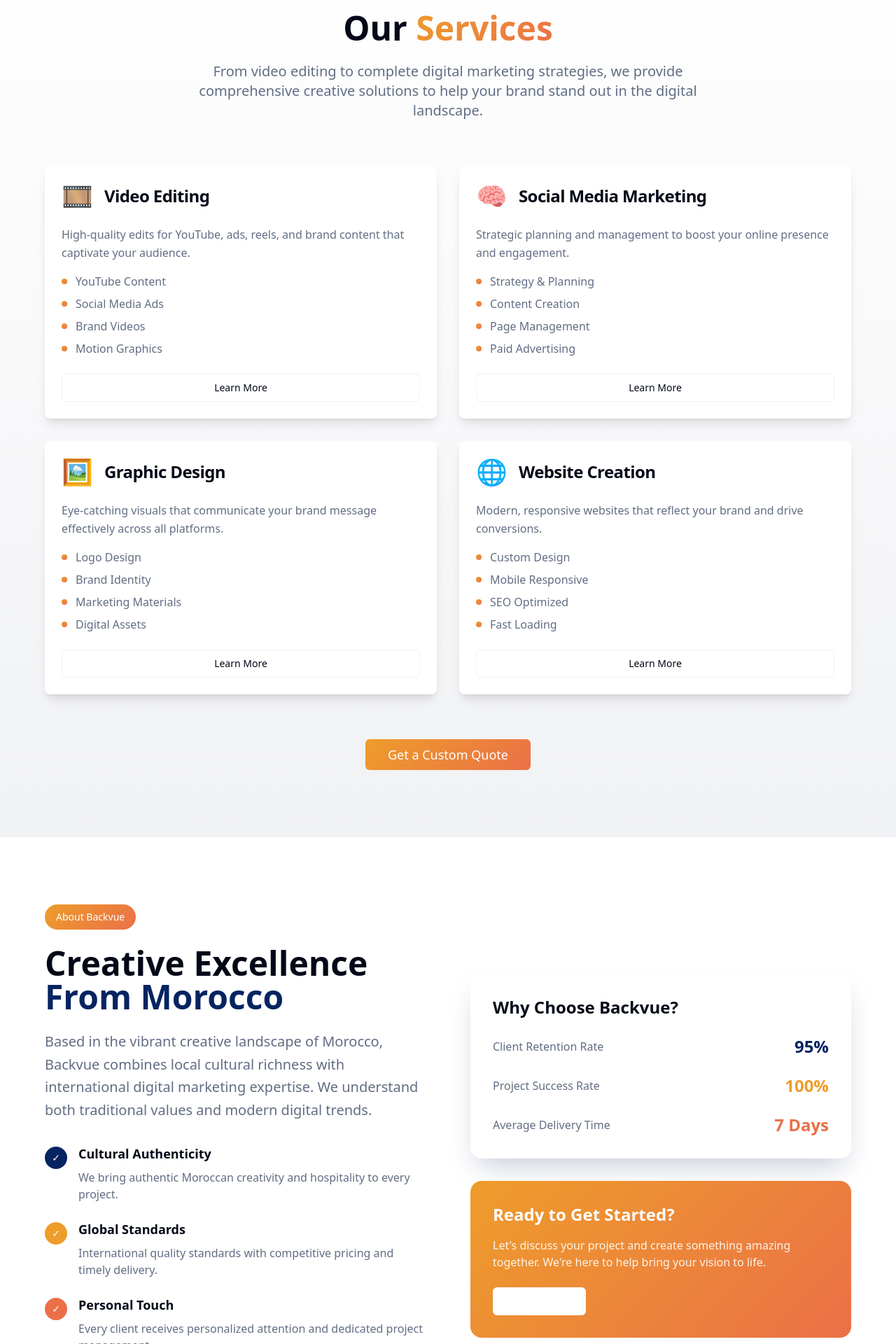
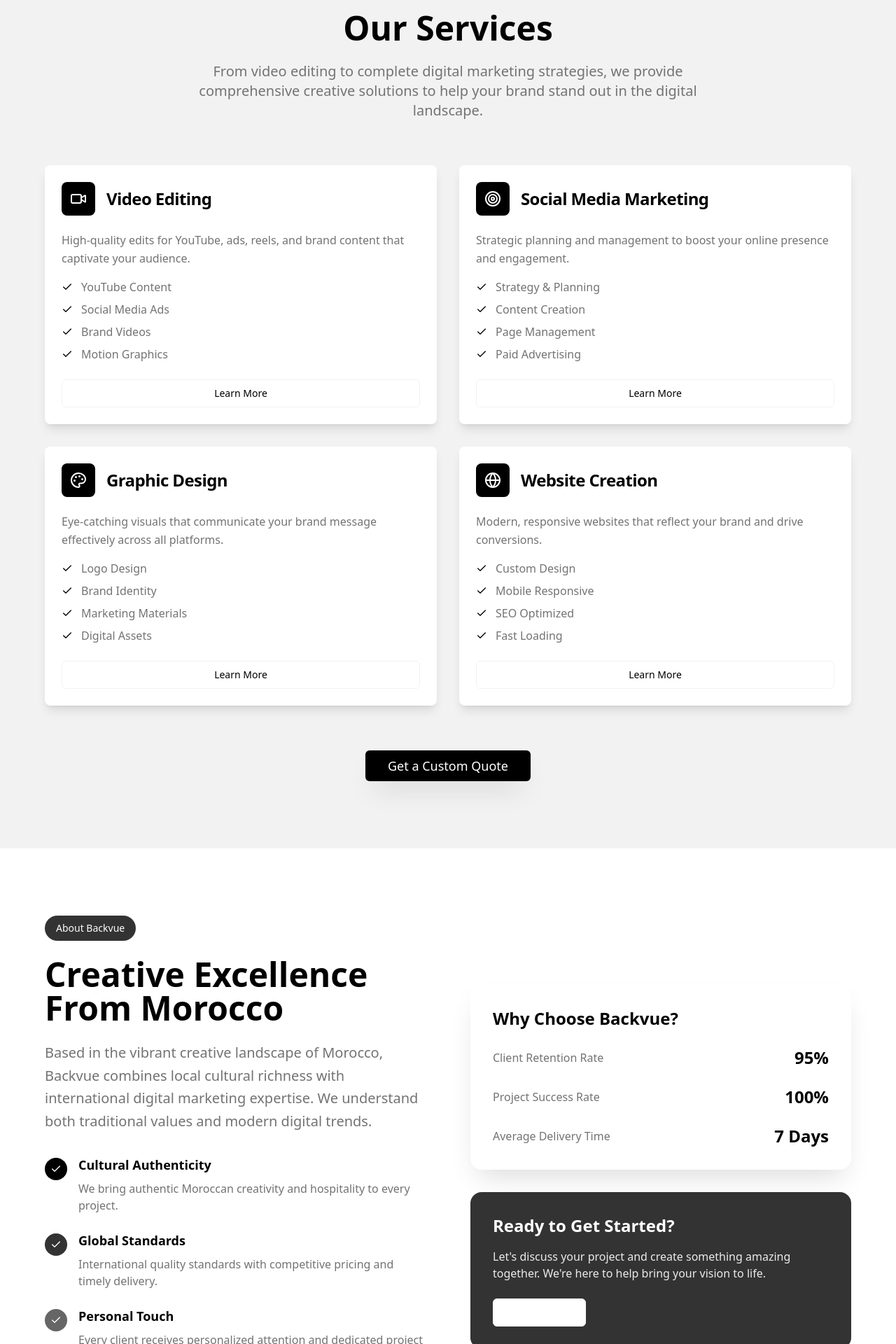
Before and after one commit to ayoubmp44/moroccan-creative-spark, a React (Vite) app: page / in a window 1280 px wide. Shown: the part 880-2800 px from the top of the page at 70% size. Built offline with nearby package versions, Linux system fonts and the light colour scheme.

Commit message:
Refactor: Apply black and white theme
Implement the black and white theme conversion as per the detailed plan. This includes updating color schemes, replacing emojis with icons, integrating the logo, and refining styling across various components for a clean, professional look.

```diff
--- a/src/components/About.tsx
+++ b/src/components/About.tsx
@@ -1,4 +1,5 @@
 import { Button } from "@/components/ui/button";
+import { Check } from "lucide-react";
 
 export const About = () => {
   return (
@@ -7,7 +8,7 @@ export const About = () => {
         <div className="grid grid-cols-1 lg:grid-cols-2 gap-16 items-center max-w-6xl mx-auto">
           {/* Content */}
           <div>
-            <div className="inline-flex items-center px-4 py-2 rounded-full bg-gradient-warm text-secondary-foreground text-sm font-medium mb-6">
+            <div className="inline-flex items-center px-4 py-2 rounded-full bg-secondary text-secondary-foreground text-sm font-medium mb-6">
               About Backvue
             </div>
 
@@ -25,7 +26,7 @@ export const About = () => {
             <div className="space-y-6 mb-8">
               <div className="flex items-start gap-4">
                 <div className="w-8 h-8 rounded-full bg-primary flex items-center justify-center flex-shrink-0 mt-1">
-                  <span className="text-primary-foreground text-sm">✓</span>
+                  <Check className="w-4 h-4 text-primary-foreground" />
                 </div>
                 <div>
                   <h3 className="font-semibold text-lg mb-2">Cultural Authenticity</h3>
@@ -35,7 +36,7 @@ export const About = () => {
 
               <div className="flex items-start gap-4">
                 <div className="w-8 h-8 rounded-full bg-secondary flex items-center justify-center flex-shrink-0 mt-1">
-                  <span className="text-secondary-foreground text-sm">✓</span>
+                  <Check className="w-4 h-4 text-secondary-foreground" />
                 </div>
                 <div>
                   <h3 className="font-semibold text-lg mb-2">Global Standards</h3>
@@ -45,7 +46,7 @@ export const About = () => {
 
               <div className="flex items-start gap-4">
                 <div className="w-8 h-8 rounded-full bg-accent flex items-center justify-center flex-shrink-0 mt-1">
-                  <span className="text-accent-foreground text-sm">✓</span>
+                  <Check className="w-4 h-4 text-accent-foreground" />
                 </div>
                 <div>
                   <h3 className="font-semibold text-lg mb-2">Personal Touch</h3>
@@ -71,20 +72,20 @@ export const About = () => {
               <div className="space-y-6">
                 <div className="flex justify-between items-center">
                   <span className="text-muted-foreground">Client Retention Rate</span>
-                  <span className="text-2xl font-bold text-primary">95%</span>
+                  <span className="text-2xl font-bold text-foreground">95%</span>
                 </div>
                 <div className="flex justify-between items-center">
                   <span className="text-muted-foreground">Project Success Rate</span>
-                  <span className="text-2xl font-bold text-secondary">100%</span>
+                  <span className="text-2xl font-bold text-foreground">100%</span>
                 </div>
                 <div className="flex justify-between items-center">
                   <span className="text-muted-foreground">Average Delivery Time</span>
-                  <span className="text-2xl font-bold text-accent">7 Days</span>
+                  <span className="text-2xl font-bold text-foreground">7 Days</span>
                 </div>
               </div>
             </div>
 
-            <div className="bg-gradient-warm rounded-2xl p-8 text-secondary-foreground">
+            <div className="bg-secondary rounded-2xl p-8 text-secondary-foreground">
               <h3 className="text-2xl font-bold mb-4">Ready to Get Started?</h3>
               <p className="mb-6 opacity-90">
                 Let's discuss your project and create something amazing together.
--- a/src/components/Navbar.tsx
+++ b/src/components/Navbar.tsx
@@ -1,5 +1,6 @@
 import { Button } from "@/components/ui/button";
 import { useState } from "react";
+import logoSimple from "@/assets/logo-simple.svg";
 
 export const Navbar = () => {
   const [isMenuOpen, setIsMenuOpen] = useState(false);
@@ -17,8 +18,12 @@ export const Navbar = () => {
       <div className="container mx-auto px-6">
         <div className="flex items-center justify-between h-16">
           {/* Logo */}
-          <div className="font-bold text-2xl">
-            <span className="bg-gradient-warm bg-clip-text text-transparent">Backvue</span>
+          <div className="flex items-center">
+            <img
+              src={logoSimple}
+              alt="Backvue"
+              className="h-8 w-auto"
+            />
           </div>
 
           {/* Desktop Menu */}
--- a/src/components/Services.tsx
+++ b/src/components/Services.tsx
@@ -1,27 +1,28 @@
 import { Button } from "@/components/ui/button";
 import { Card, CardContent, CardDescription, CardHeader, CardTitle } from "@/components/ui/card";
+import { Video, Target, Palette, Globe, Check } from "lucide-react";
 
 const services = [
   {
-    icon: "🎞️",
+    icon: Video,
     title: "Video Editing",
     description: "High-quality edits for YouTube, ads, reels, and brand content that captivate your audience.",
     features: ["YouTube Content", "Social Media Ads", "Brand Videos", "Motion Graphics"]
   },
   {
-    icon: "🧠",
+    icon: Target,
     title: "Social Media Marketing",
     description: "Strategic planning and management to boost your online presence and engagement.",
     features: ["Strategy & Planning", "Content Creation", "Page Management", "Paid Advertising"]
   },
   {
-    icon: "🖼️",
+    icon: Palette,
     title: "Graphic Design",
     description: "Eye-catching visuals that communicate your brand message effectively across all platforms.",
     features: ["Logo Design", "Brand Identity", "Marketing Materials", "Digital Assets"]
   },
   {
-    icon: "🌐",
+    icon: Globe,
     title: "Website Creation",
     description: "Modern, responsive websites that reflect your brand and drive conversions.",
     features: ["Custom Design", "Mobile Responsive", "SEO Optimized", "Fast Loading"]
@@ -30,11 +31,11 @@ const services = [
 
 export const Services = () => {
   return (
-    <section className="py-24 bg-gradient-subtle">
+    <section className="py-24 bg-muted">
       <div className="container mx-auto px-6">
         <div className="text-center mb-16">
           <h2 className="text-4xl md:text-5xl font-bold mb-6">
-            Our <span className="bg-gradient-warm bg-clip-text text-transparent">Services</span>
+            Our <span className="text-primary">Services</span>
           </h2>
           <p className="text-xl text-muted-foreground max-w-3xl mx-auto">
             From video editing to complete digital marketing strategies, we provide comprehensive
@@ -47,7 +48,9 @@ export const Services = () => {
             <Card key={index} className="group hover:shadow-elegant transition-all duration-300 hover:-translate-y-2 border-0 shadow-lg">
               <CardHeader className="pb-4">
                 <div className="flex items-center gap-4 mb-4">
-                  <div className="text-4xl">{service.icon}</div>
+                  <div className="w-12 h-12 bg-primary rounded-lg flex items-center justify-center">
+                    <service.icon className="w-6 h-6 text-primary-foreground" />
+                  </div>
                   <CardTitle className="text-2xl group-hover:text-primary transition-colors">
                     {service.title}
                   </CardTitle>
@@ -60,7 +63,7 @@ export const Services = () => {
                 <ul className="space-y-2 mb-6">
                   {service.features.map((feature, idx) => (
                     <li key={idx} className="flex items-center gap-3">
-                      <div className="w-2 h-2 rounded-full bg-gradient-warm" />
+                      <Check className="w-4 h-4 text-primary" />
                       <span className="text-muted-foreground">{feature}</span>
                     </li>
                   ))}
@@ -74,7 +77,7 @@ export const Services = () => {
         </div>
 
         <div className="text-center mt-16">
-          <Button variant="warm" size="lg" className="text-lg px-8 py-4">
+          <Button variant="default" size="lg" className="text-lg px-8 py-4">
             Get a Custom Quote
           </Button>
         </div>
--- a/src/components/ui/button.tsx
+++ b/src/components/ui/button.tsx
@@ -15,10 +15,8 @@ const buttonVariants = cva(
         outline:
           "border border-input bg-background hover:bg-accent hover:text-accent-foreground",
         secondary:
-          "bg-secondary text-secondary-foreground hover:bg-secondary/80 shadow-warm",
-        accent: "bg-accent text-accent-foreground hover:bg-accent/90 shadow-warm",
-        hero: "bg-gradient-hero text-primary-foreground hover:shadow-glow transition-all duration-300 transform hover:scale-105",
-        warm: "bg-gradient-warm text-secondary-foreground hover:shadow-warm transition-all duration-300",
+          "bg-secondary text-secondary-foreground hover:bg-secondary/80 shadow-subtle",
+        accent: "bg-accent text-accent-foreground hover:bg-accent/90 shadow-subtle",
         ghost: "hover:bg-accent hover:text-accent-foreground",
         link: "text-primary underline-offset-4 hover:underline",
       },
--- a/src/index.css
+++ b/src/index.css
@@ -9,44 +9,37 @@ All colors MUST be HSL.
 @layer base {
   :root {
     --background: 0 0% 100%;
-    --foreground: 222.2 84% 4.9%;
+    --foreground: 0 0% 0%;
 
     --card: 0 0% 100%;
-    --card-foreground: 222.2 84% 4.9%;
+    --card-foreground: 0 0% 0%;
 
     --popover: 0 0% 100%;
-    --popover-foreground: 222.2 84% 4.9%;
+    --popover-foreground: 0 0% 0%;
 
-    /* Moroccan-inspired color palette */
-    --primary: 220 90% 20%;  /* Deep blue */
+    /* Black and white color palette */
+    --primary: 0 0% 0%;  /* Pure black */
     --primary-foreground: 0 0% 100%;
-    --primary-glow: 220 90% 35%;
 
-    --secondary: 35 85% 55%;  /* Warm orange */
+    --secondary: 0 0% 20%;  /* Dark gray */
     --secondary-foreground: 0 0% 100%;
 
-    --accent: 15 80% 60%;  /* Terracotta coral */
+    --accent: 0 0% 40%;  /* Medium gray */
     --accent-foreground: 0 0% 100%;
 
-    --muted: 220 15% 95%;
-    --muted-foreground: 220 15% 45%;
+    --muted: 0 0% 95%;
+    --muted-foreground: 0 0% 45%;
 
     --destructive: 0 84.2% 60.2%;
     --destructive-foreground: 210 40% 98%;
 
-    --border: 220 15% 90%;
-    --input: 220 15% 95%;
-    --ring: 220 90% 20%;
+    --border: 0 0% 90%;
+    --input: 0 0% 95%;
+    --ring: 0 0% 0%;
 
-    /* Beautiful gradients */
-    --gradient-hero: linear-gradient(135deg, hsl(var(--primary)), hsl(var(--primary-glow)));
-    --gradient-warm: linear-gradient(135deg, hsl(var(--secondary)), hsl(var(--accent)));
-    --gradient-subtle: linear-gradient(180deg, hsl(var(--background)), hsl(var(--muted)));
-
-    /* Elegant shadows */
-    --shadow-elegant: 0 20px 40px -12px hsl(var(--primary) / 0.25);
-    --shadow-warm: 0 10px 30px -8px hsl(var(--secondary) / 0.3);
-    --shadow-glow: 0 0 50px hsl(var(--primary-glow) / 0.4);
+    /* Simple shadows */
+    --shadow-elegant: 0 20px 40px -12px hsl(0 0% 0% / 0.15);
+    --shadow-subtle: 0 2px 8px -2px hsl(0 0% 0% / 0.1);
 
     --radius: 0.5rem;
 
@@ -68,34 +61,33 @@ All colors MUST be HSL.
   }
 
   .dark {
-    --background: 220 90% 8%;
+    --background: 0 0% 8%;
     --foreground: 0 0% 95%;
 
-    --card: 220 90% 10%;
+    --card: 0 0% 10%;
     --card-foreground: 0 0% 95%;
 
-    --popover: 220 90% 10%;
+    --popover: 0 0% 10%;
     --popover-foreground: 0 0% 95%;
 
-    --primary: 220 90% 70%;
-    --primary-foreground: 220 90% 8%;
-    --primary-glow: 220 90% 50%;
+    --primary: 0 0% 100%;
+    --primary-foreground: 0 0% 0%;
 
-    --secondary: 35 85% 65%;
-    --secondary-foreground: 220 90% 8%;
+    --secondary: 0 0% 80%;
+    --secondary-foreground: 0 0% 0%;
 
-    --accent: 15 80% 70%;
-    --accent-foreground: 220 90% 8%;
+    --accent: 0 0% 60%;
+    --accent-foreground: 0 0% 0%;
 
-    --muted: 220 20% 15%;
-    --muted-foreground: 220 15% 70%;
+    --muted: 0 0% 15%;
+    --muted-foreground: 0 0% 70%;
 
     --destructive: 0 62.8% 30.6%;
     --destructive-foreground: 210 40% 98%;
 
-    --border: 220 20% 20%;
-    --input: 220 20% 15%;
-    --ring: 220 90% 70%;
+    --border: 0 0% 20%;
+    --input: 0 0% 15%;
+    --ring: 0 0% 100%;
     --sidebar-background: 240 5.9% 10%;
     --sidebar-foreground: 240 4.8% 95.9%;
     --sidebar-primary: 224.3 76.3% 48%;
```
Also changed, not shown: src/components/Contact.tsx (+55 -13 lines), src/components/Hero.tsx (+6 -4 lines), src/assets/logo-simple.svg (added).
